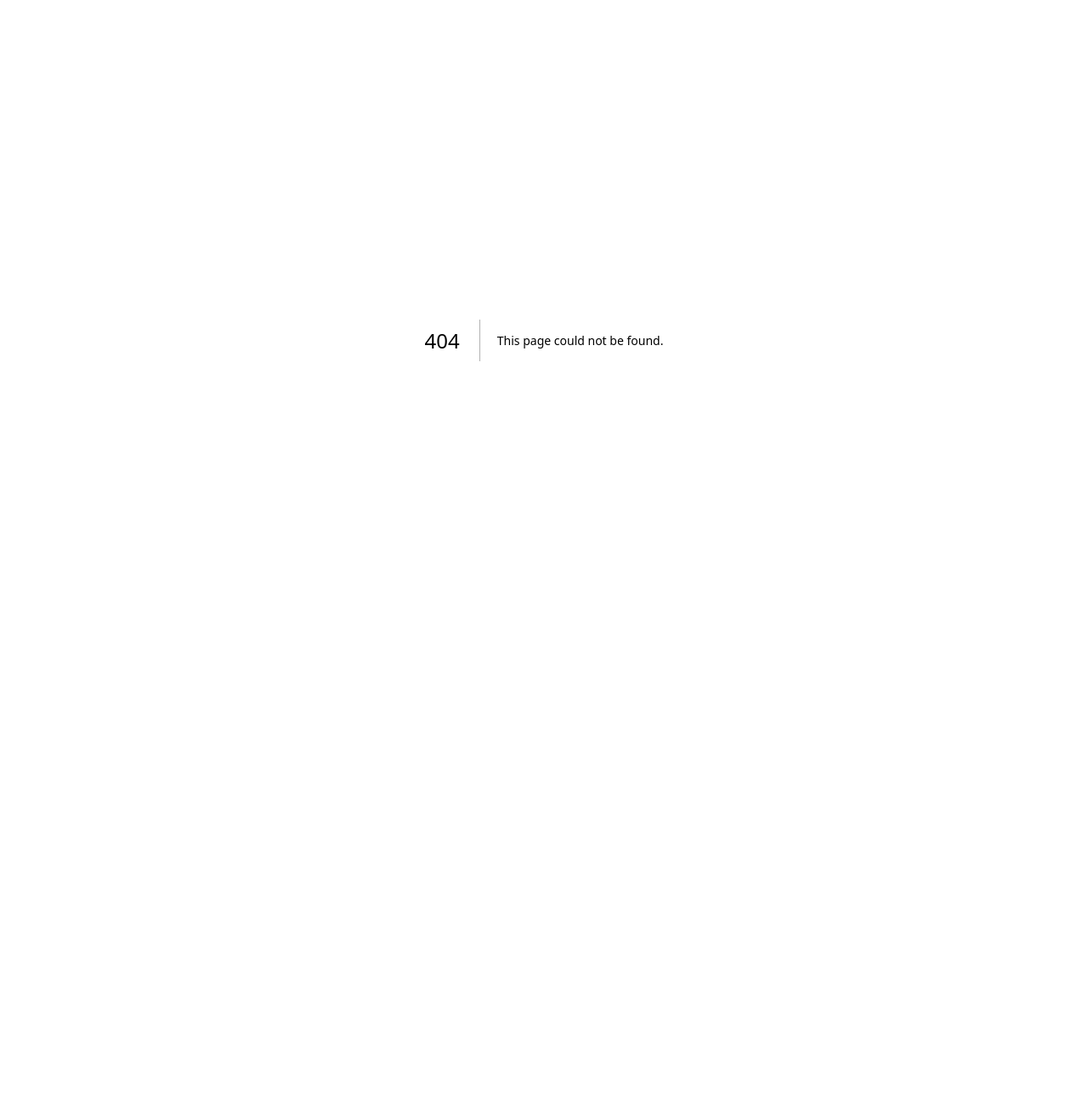
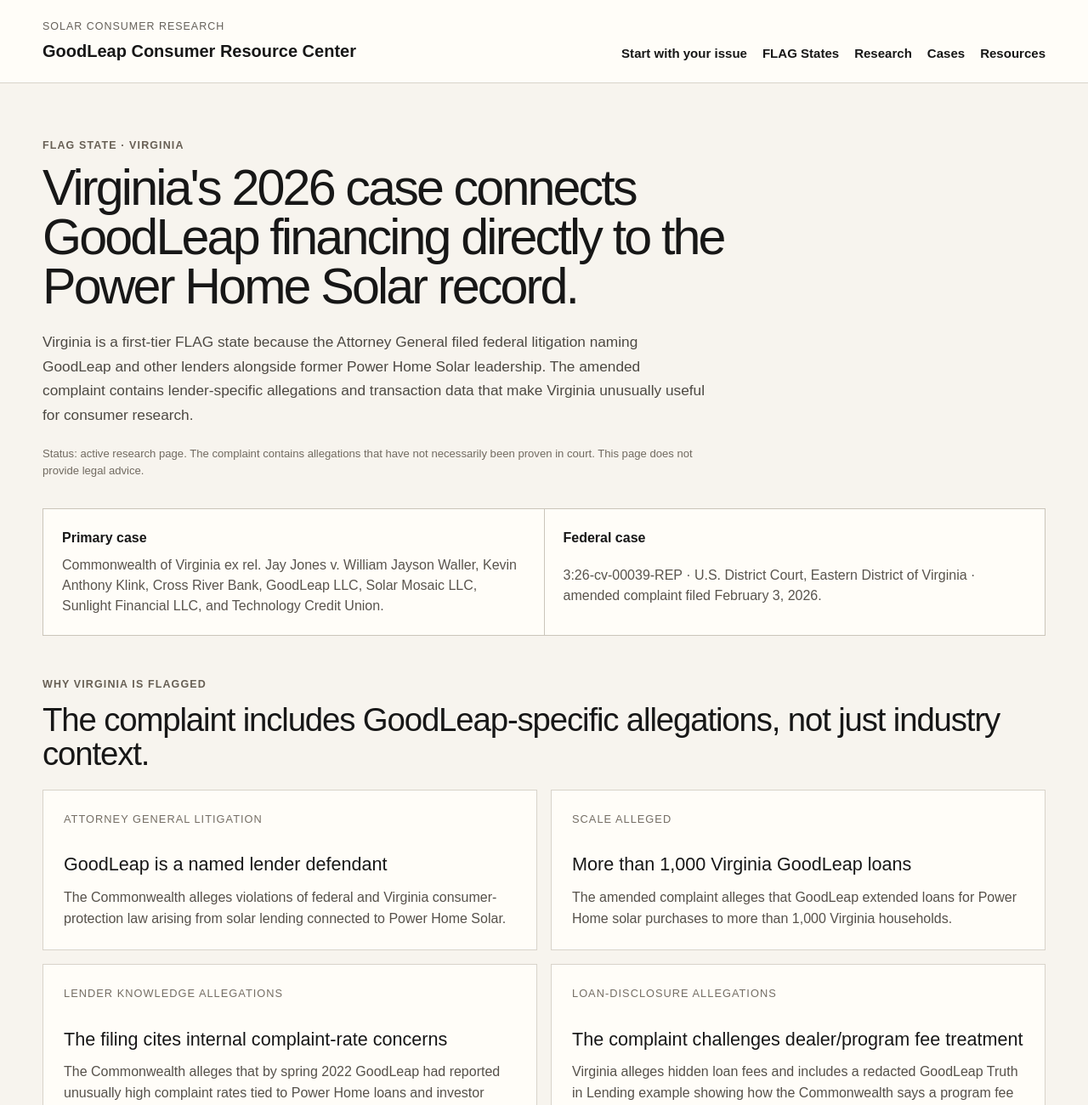
Before and after one commit to Decentralized-Rob/solar-consumer-research, a Next.js app: page /goodleap/states/virginia in a window 1280 px wide. Before the commit this address had no page. Shown: the top 1300 px of the page at 85% size. Before the commit the page ends 800 px from the top, so only its background shows below. Built offline with nearby package versions, Linux system fonts and the light colour scheme.

Commit message:
Add sourced Virginia FLAG state page

```diff
--- /dev/null
+++ b/app/goodleap/states/virginia/page.tsx
@@ -0,0 +1,145 @@
+import Link from "next/link";
+
+export const metadata = {
+  title: "GoodLeap in Virginia | FLAG State Research",
+  description: "Virginia GoodLeap solar-financing research centered on the 2026 Attorney General case involving Power Home Solar / Pink Energy and multiple lenders.",
+};
+
+const sources = [
+  {
+    title: "Virginia Attorney General: lawsuits and settlements index",
+    href: "https://www.oag.state.va.us/consumer-protection/index.php/laws-cases/lawsuits-settlements",
+    detail: "Official Consumer Protection Section index listing the Power Home Solar / Waller / Klink / GoodLeap matter.",
+  },
+  {
+    title: "Virginia Attorney General: First Amended Complaint",
+    href: "https://www.oag.state.va.us/consumer-protection/files/Lawsuits/Com-v-Waller-First-Amended-Complaint.pdf",
+    detail: "Primary filing in Commonwealth of Virginia ex rel. Jay Jones v. Waller, et al., Case No. 3:26-cv-00039-REP.",
+  },
+  {
+    title: "Virginia Attorney General: consumer complaint form",
+    href: "https://www.oag.state.va.us/consumer-protection/index.php/file-a-complaint",
+    detail: "Official Virginia consumer complaint channel.",
+  },
+];
+
+export default function GoodLeapVirginiaPage() {
+  return (
+    <main className="gl-main">
+      <section className="gl-section-intro">
+        <p className="gl-kicker">FLAG state · Virginia</p>
+        <h1>Virginia's 2026 case connects GoodLeap financing directly to the Power Home Solar record.</h1>
+        <p>
+          Virginia is a first-tier FLAG state because the Attorney General filed federal litigation naming GoodLeap and other lenders alongside former Power Home Solar leadership. The amended complaint contains lender-specific allegations and transaction data that make Virginia unusually useful for consumer research.
+        </p>
+        <p className="gl-fineprint">
+          Status: active research page. The complaint contains allegations that have not necessarily been proven in court. This page does not provide legal advice.
+        </p>
+      </section>
+
+      <section className="gl-method-strip" aria-label="Virginia case summary">
+        <div>
+          <strong>Primary case</strong>
+          <span>Commonwealth of Virginia ex rel. Jay Jones v. William Jayson Waller, Kevin Anthony Klink, Cross River Bank, GoodLeap LLC, Solar Mosaic LLC, Sunlight Financial LLC, and Technology Credit Union.</span>
+        </div>
+        <div>
+          <strong>Federal case</strong>
+          <span>3:26-cv-00039-REP · U.S. District Court, Eastern District of Virginia · amended complaint filed February 3, 2026.</span>
+        </div>
+      </section>
+
+      <section aria-labelledby="va-why-heading">
+        <div className="gl-heading-row">
+          <div>
+            <p className="gl-kicker">Why Virginia is FLAGged</p>
+            <h2 id="va-why-heading">The complaint includes GoodLeap-specific allegations, not just industry context.</h2>
+          </div>
+        </div>
+        <div className="gl-section-grid">
+          <article className="gl-card gl-card-compact">
+            <small>Attorney General litigation</small>
+            <h3>GoodLeap is a named lender defendant</h3>
+            <p>The Commonwealth alleges violations of federal and Virginia consumer-protection law arising from solar lending connected to Power Home Solar.</p>
+          </article>
+          <article className="gl-card gl-card-compact">
+            <small>Scale alleged</small>
+            <h3>More than 1,000 Virginia GoodLeap loans</h3>
+            <p>The amended complaint alleges that GoodLeap extended loans for Power Home solar purchases to more than 1,000 Virginia households.</p>
+          </article>
+          <article className="gl-card gl-card-compact">
+            <small>Lender knowledge allegations</small>
+            <h3>The filing cites internal complaint-rate concerns</h3>
+            <p>The Commonwealth alleges that by spring 2022 GoodLeap had reported unusually high complaint rates tied to Power Home loans and investor concern over production and fraud claims.</p>
+          </article>
+          <article className="gl-card gl-card-compact">
+            <small>Loan-disclosure allegations</small>
+            <h3>The complaint challenges dealer/program fee treatment</h3>
+            <p>Virginia alleges hidden loan fees and includes a redacted GoodLeap Truth in Lending example showing how the Commonwealth says a program fee should have changed the disclosed finance charge and APR.</p>
+          </article>
+        </div>
+      </section>
+
+      <hr className="gl-divider" />
+
+      <section aria-labelledby="va-consumer-heading">
+        <div className="gl-heading-row">
+          <div>
+            <p className="gl-kicker">What a Virginia borrower can check</p>
+            <h2 id="va-consumer-heading">Build the transaction record first</h2>
+          </div>
+        </div>
+        <div className="gl-section-grid">
+          <article className="gl-card gl-card-compact">
+            <small>Loan documents</small>
+            <h3>Truth in Lending disclosure and loan agreement</h3>
+            <p>Keep the original disclosure, amount financed, finance charge, APR, payment schedule, and any later versions or amendments.</p>
+          </article>
+          <article className="gl-card gl-card-compact">
+            <small>Price comparison</small>
+            <h3>System price vs. lender funding</h3>
+            <p>Compare the quoted solar price with the amount financed and any records showing how much the lender actually sent to the installer.</p>
+          </article>
+          <article className="gl-card gl-card-compact">
+            <small>Sales claims</small>
+            <h3>Expected savings and production</h3>
+            <p>Preserve sales proposals, savings projections, utility-bill claims, tax-credit statements, texts, emails, and recordings.</p>
+          </article>
+          <article className="gl-card gl-card-compact">
+            <small>Installer history</small>
+            <h3>Power Home / Pink Energy records</h3>
+            <p>If the installer was Power Home Solar or Pink Energy, keep service requests, production records, permits, inspection history, and bankruptcy-related notices.</p>
+          </article>
+        </div>
+      </section>
+
+      <hr className="gl-divider" />
+
+      <section aria-labelledby="va-sources-heading">
+        <div className="gl-heading-row">
+          <div>
+            <p className="gl-kicker">Primary sources</p>
+            <h2 id="va-sources-heading">Use the Attorney General's own record</h2>
+          </div>
+        </div>
+        <div className="gl-section-grid">
+          {sources.map((source) => (
+            <a className="gl-card gl-card-compact" href={source.href} target="_blank" rel="noreferrer" key={source.href}>
+              <small>Official source</small>
+              <h3>{source.title}</h3>
+              <p>{source.detail}</p>
+            </a>
+          ))}
+        </div>
+      </section>
+
+      <aside className="gl-note">
+        Research note: the Virginia complaint alleges more than 4,000 consumers and more than $200 million in loans across all lender defendants. The filing separately alleges that GoodLeap itself extended loans to more than 1,000 Virginia households. Keep those figures distinct.
+      </aside>
+
+      <div className="gl-actions">
+        <Link className="gl-button" href="/goodleap/states">← Back to FLAG states</Link>
+        <Link className="gl-button gl-button-primary" href="/goodleap/research">GoodLeap research library</Link>
+      </div>
+    </main>
+  );
+}
```
